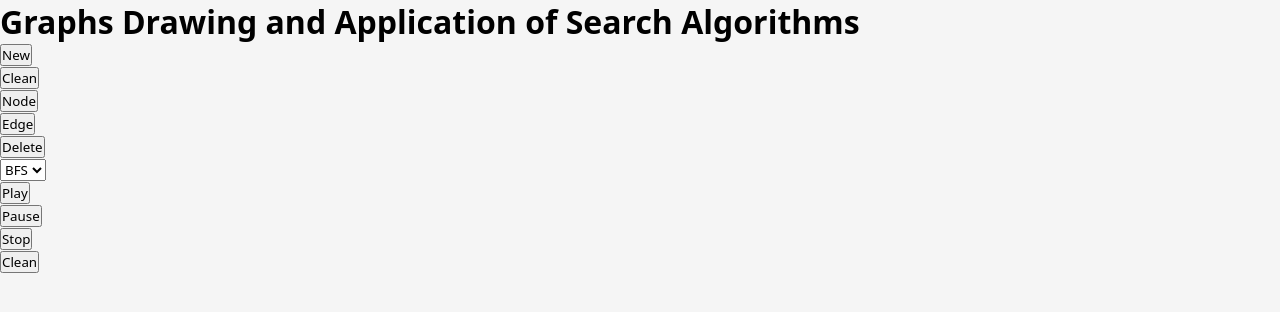
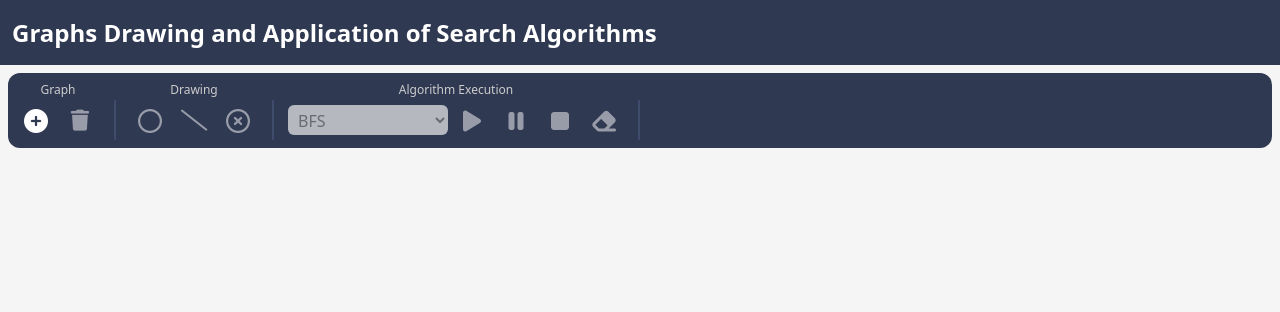
Before and after one commit to Emanuel-Palestino/ez-graphs, a website built with Vite: page index.html in a window 1280 px wide. Built offline with nearby package versions, Linux system fonts and the light colour scheme.

Commit message:
Created edition menu

```diff
--- a/index.html
+++ b/index.html
@@ -3,9 +3,15 @@
 
 <head>
   <meta charset="UTF-8" />
-  <link rel="icon" type="image/svg+xml" href="/vite.svg" />
+  <!-- <link rel="icon" type="image/svg+xml" href="/vite.svg" /> -->
   <meta name="viewport" content="width=device-width, initial-scale=1.0" />
   <title>Graphs App</title>
+
+  <!-- ICONS -->
+  <script src="https://kit.fontawesome.com/31bac16aff.js" crossorigin="anonymous"></script>
+
+  <!-- STYLES -->
+  <link rel="stylesheet" href="/src/styles/ui.css" />
 </head>
 
 <body>
@@ -15,53 +21,74 @@
     <!-- TOOLS MENU -->
     <menu>
 
-      <!-- GRAPHS -->
-      <section id="graphs">
+      <!-- GRAPH -->
+      <section id="graph">
+        <span class="section-title">Graph</span>
         <ul>
           <li>
-            <button>New</button>
+            <button id="btn-new_graph">
+              <i class="fa-solid fa-circle-plus"></i>
+            </button>
           </li>
           <li>
-            <button>Clean</button>
+            <button id="btn-clean_graph" disabled>
+              <i class="fa-solid fa-trash fa-sm"></i>
+            </button>
           </li>
         </ul>
       </section>
 
       <!-- DRAWING -->
       <section id="drawing">
+        <span class="section-title">Drawing</span>
         <ul>
           <li>
-            <button>Node</button>
+            <button id="btn-draw_node" disabled>
+              <i class="fa-regular fa-circle"></i>
+            </button>
           </li>
           <li>
-            <button>Edge</button>
+            <button id="btn-draw_edge" disabled>
+              <i class="fa-solid fa-slash fa-sm"></i>
+            </button>
           </li>
           <li>
-            <button>Delete</button>
+            <button id="btn-delete_element" disabled>
+              <i class="fa-regular fa-circle-xmark"></i>
+            </button>
           </li>
         </ul>
       </section>
 
       <!-- ALGORITHM EXECUTION -->
       <section id="execution">
+        <span class="section-title">Algorithm Execution</span>
         <ul>
           <li>
-            <select name="algorithm" id="algorithm">
+            <select id="algorithm" disabled>
               <option value="bfs">BFS</option>
               <option value="dfs">DFS</option>
             </select>
           </li>
           <li>
-            <button>Play</button>
+            <button id="btn-play_execute" disabled>
+              <i class="fa-solid fa-play"></i>
+            </button>
           </li>
           <li>
-            <button>Pause</button>
+            <button id="btn-pause_execute" disabled>
+              <i class="fa-solid fa-pause"></i>
+            </button>
           </li>
           <li>
-            <button>Stop</button>
+            <button id="btn-stop_execute" disabled>
+              <i class="fa-solid fa-stop"></i>
+            </button>
           </li>
           <li>
-            <button>Clean</button>
+            <button id="btn-clean_execute" disabled>
+              <i class="fa-solid fa-eraser"></i>
+            </button>
           </li>
         </ul>
       </section>
--- a/src/main.ts
+++ b/src/main.ts
@@ -1,2 +1 @@
-import './styles/ui.css'
 console.log('Graphs app')
--- a/src/styles/ui.css
+++ b/src/styles/ui.css
@@ -9,3 +9,112 @@
 body {
 	background-color: #f5f5f5;
 }
+
+:root {
+	--bg-primary: #303952;
+	--bg-opaque: #404c6b;
+	--bg-secondary: #3dc1d3;
+	--text-secondary: #ccc;
+}
+
+/* TITLE */
+h1 {
+	width: 100%;
+	font-size: 24px;
+	padding: 16px 12px;
+	background-color: var(--bg-primary);
+	color: #fff;
+}
+
+
+/* MENU */
+menu {
+	width: calc(100% - 16px);
+	background-color: var(--bg-primary);
+	display: flex;
+	gap: 30px;
+	padding: 8px;
+	border-radius: 12px;
+	margin: 8px auto 0px;
+}
+
+menu section {
+	position: relative;
+}
+
+menu section::after {
+	content: '';
+	display: block;
+	width: 2px;
+	height: 40px;
+	background-color: var(--bg-opaque);
+	border-radius: 6px;
+	position: absolute;
+	right: calc(-15px - 1px);
+	bottom: 0px;
+}
+
+menu section .section-title {
+	display: block;
+	color: var(--text-secondary);
+	font-size: 12px;
+	position: sticky;
+	top: 0px;
+	left: 0px;
+	width: 100%;
+	text-align: center;
+	margin-bottom: 2px;
+}
+
+menu section ul {
+	display: flex;
+	gap: 4px;
+}
+
+/* Menu Buttons */
+menu section ul li button {
+	width: 40px;
+	height: 40px;
+	cursor: pointer;
+	background-color: var(--bg-primary);
+	border: none;
+	color: #fff;
+	font-size: 24px;
+	border-radius: 6px;
+	transition: background-color 200ms, transform 200ms, color 200ms;
+}
+
+menu section ul li button:hover:not(:disabled) {
+	background-color: var(--bg-secondary);
+	color: var(--bg-primary);
+}
+
+menu section ul li button:active:not(:disabled) {
+	transform: scale(0.92);
+}
+
+menu section ul li button:disabled {
+	opacity: 0.5;
+	cursor: auto;
+}
+
+
+/* INPUT */
+input,
+select {
+	width: 160px;
+	height: 30px;
+	border-radius: 6px;
+	padding: 4px 6px;
+	font-size: 16px;
+	outline: none;
+	border: none;
+}
+
+select:not(:disabled) {
+	cursor: pointer;
+}
+
+li select {
+	margin-top: 5px;
+}
```
